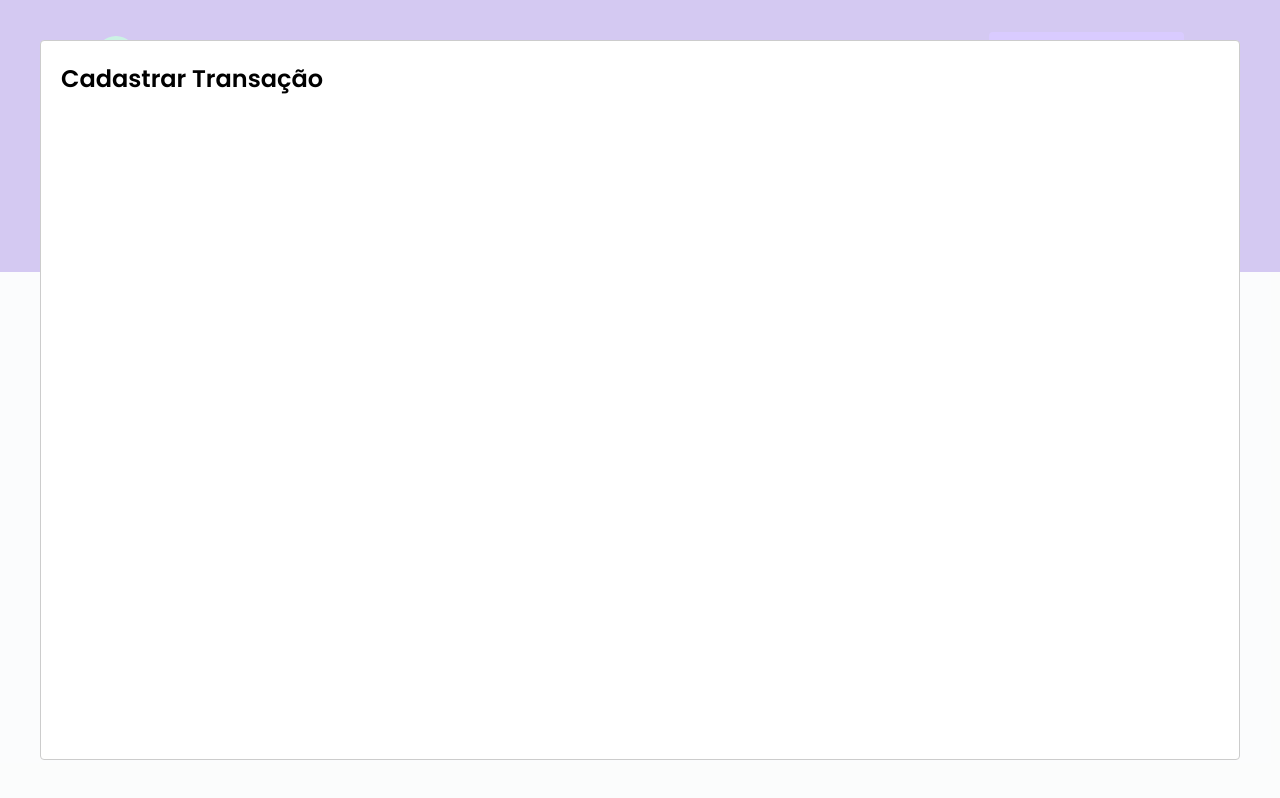
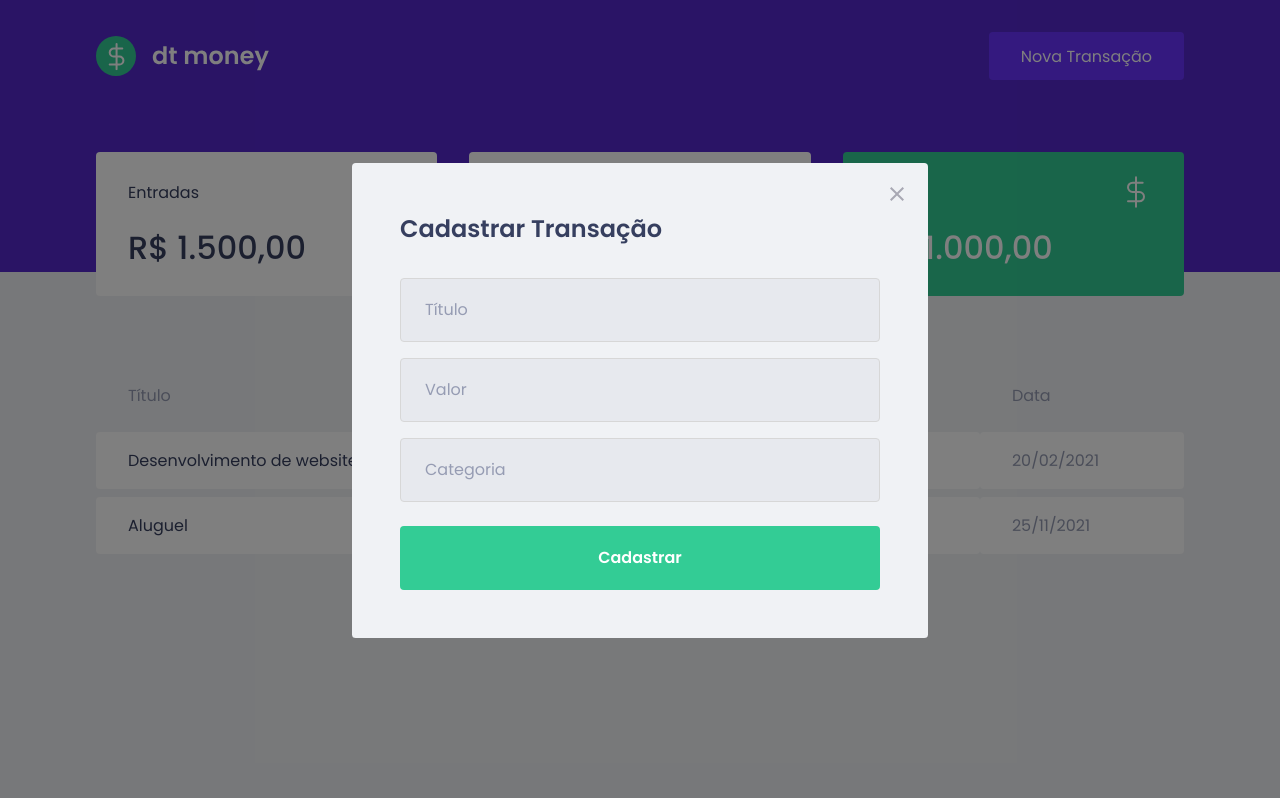
Before and after one commit to joaoh4547/dtmoney, a React (Create React App) app: page / in a window 1280 px wide. Both pictures are taken after a click on the button "Nova Transação". Built offline with nearby package versions, Linux system fonts and the light colour scheme; no server answers; what miragejs would draw is missing.

Commit message:
Add styling modal

```diff
--- a/src/components/NewTransactionModal/index.tsx
+++ b/src/components/NewTransactionModal/index.tsx
@@ -1,5 +1,7 @@
 
+import closeImg from '../../assets/close.svg'
 import Modal from 'react-modal'
+import { Container } from './style'
 
 interface NewTransactionModalProps {
   isOpen: boolean
@@ -8,8 +10,26 @@
 
 export function NewTransactionModal({ isOpen, onClose }: NewTransactionModalProps) {
   return (
-    <Modal isOpen={isOpen} onRequestClose={onClose} >
-      <h2>Cadastrar Transação</h2>
+    <Modal
+      isOpen={isOpen}
+      onRequestClose={onClose}
+      overlayClassName="react-modal-overlay"
+      className="react-modal-content"
+    >
+      <button
+        type="button"
+        onClick={onClose}
+        className="react-modal-close"
+      >
+        <img src={closeImg} alt="Fechar Modal" />
+      </button>
+      <Container>
+        <h2>Cadastrar Transação</h2>
+        <input placeholder="Título" />
+        <input type="number" placeholder="Valor" />
+        <input placeholder="Categoria" />
+        <button type="submit">Cadastrar</button>
+      </Container>
     </Modal>
   )
 }
--- a/src/components/NewTransactionModal/style.ts
+++ b/src/components/NewTransactionModal/style.ts
@@ -1,3 +1,44 @@
 import styled from "styled-components";
 
-export const Container = styled.div``
+export const Container = styled.form`
+  h2{
+    color: var(--text-title);
+    font-size: 1.5rem;
+    margin-bottom:2rem;
+  }
+
+  input{
+    width: 100%;
+    padding: 0 1.5rem;
+    height: 4rem;
+    border-radius: 0.25rem;
+    border: 1px solid #d7d7d7;
+    background-color: #e7e9ee;
+    font-weight: 400;
+    font-size: 1rem;
+
+    &::placeholder{
+      color: var(--text-body);
+    }
+
+    & + input{
+      margin-top: 1rem;
+    }
+  }
+  button[type="submit"]{
+    width: 100%;
+    padding: 0 1.5rem;
+    height: 4rem;
+    background: var(--green);
+    color: #fff;
+    border-radius: 0.25rem;
+    border: 0;
+    font-size: 1rem;
+    margin-top: 1.5rem;
+    transition: filter 0.2s;
+    font-weight: 600;
+    &:hover{
+      filter: brightness(0.9  );
+    }
+  }
+`
--- a/src/styles/global.ts
+++ b/src/styles/global.ts
@@ -50,4 +50,37 @@
     opacity: 0.6;
     cursor: not-allowed;
   }
+
+  .react-modal-overlay{
+      background-color: rgba(0,0,0,0.5);
+      position: fixed;
+      top:0;
+      left: 0;
+      bottom: 0;
+      right: 0;
+      display: flex;
+      align-items: center;
+      justify-content: center;
+  }
+
+  .react-modal-content{
+    width: 100%;
+    max-width: 576px;
+    background: var(--background);
+    padding: 3rem;
+    position: relative;
+    border-radius: 0.24rem;
+  }
+
+  .react-modal-close{
+    position: absolute;
+    right: 1.5rem;
+    top: 1.5rem;
+    border: 0;
+    background: transparent;
+    transition: filter 0.2s;
+    &:hover{
+      filter: brightness(0.8);
+    }
+  }
 `;
```
